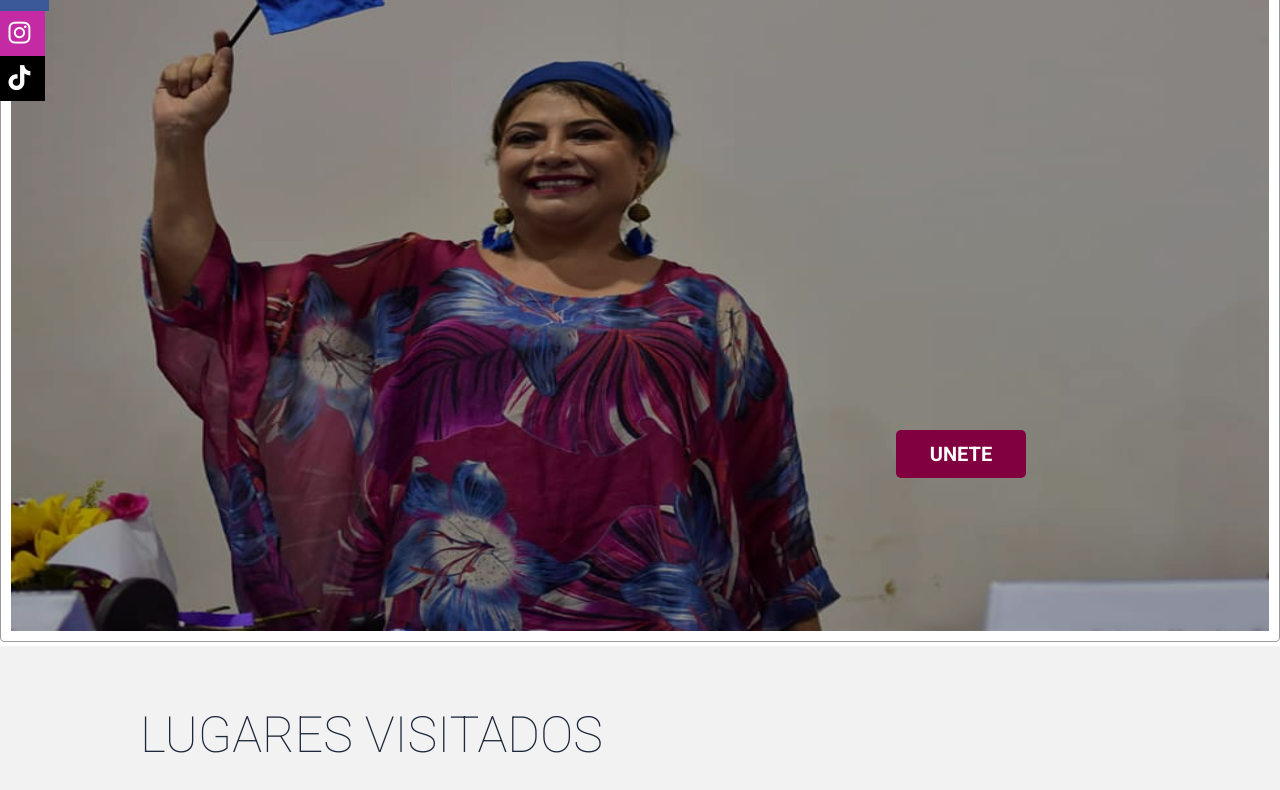
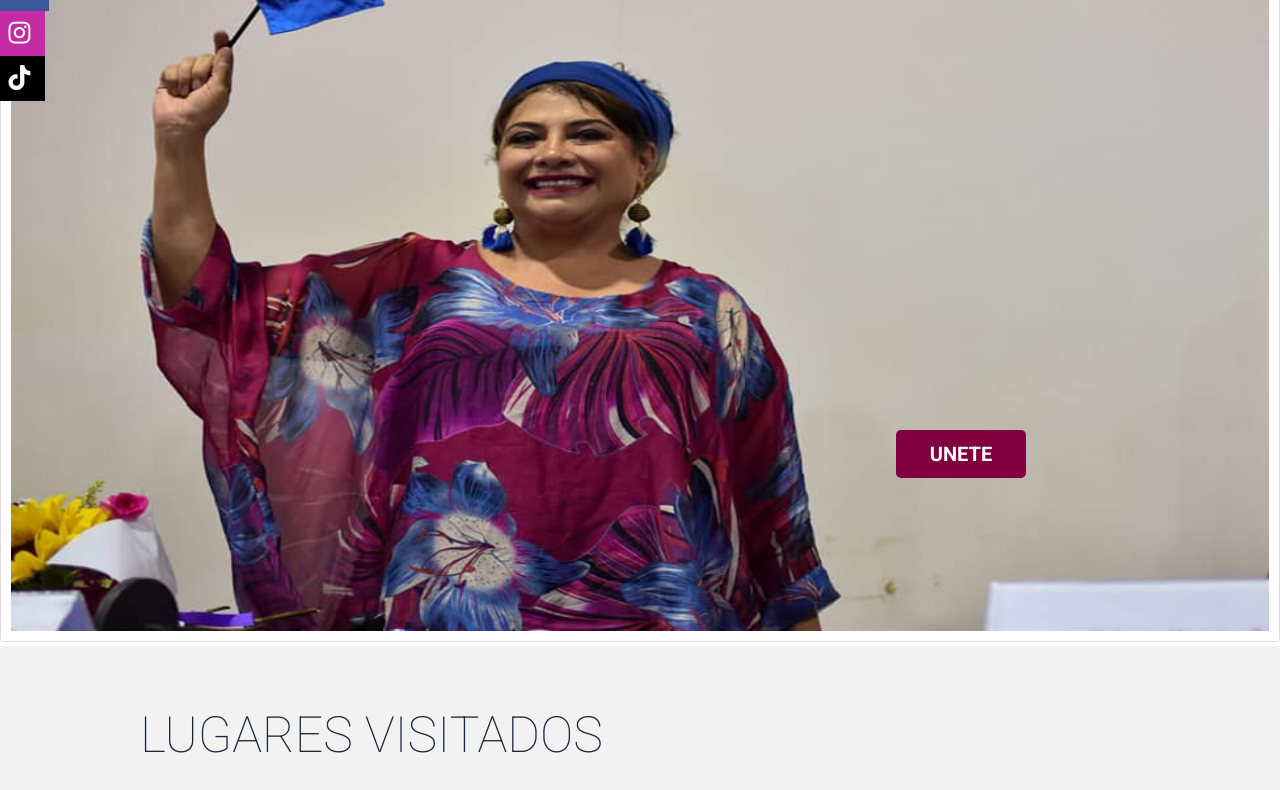
Before and after one commit to pablo08200/pagina-web-2, a plain HTML site: page index.html in a window 1280 px wide. Shown: the part 238-1028 px from the top of the page. Drawn offline with nearby package versions, Linux system fonts and the light colour scheme.

Commit message:
cambio27junio

```diff
--- a/css/estilo.css
+++ b/css/estilo.css
@@ -124,7 +124,7 @@ nav{
     border: 1px solid #ddd;
     border-radius: 4px;
     padding: 10px;
-    filter: brightness(70%); /* Más oscura*/
+    /*filter: brightness(70%); /* Más oscura*/
 
 }
 
```
